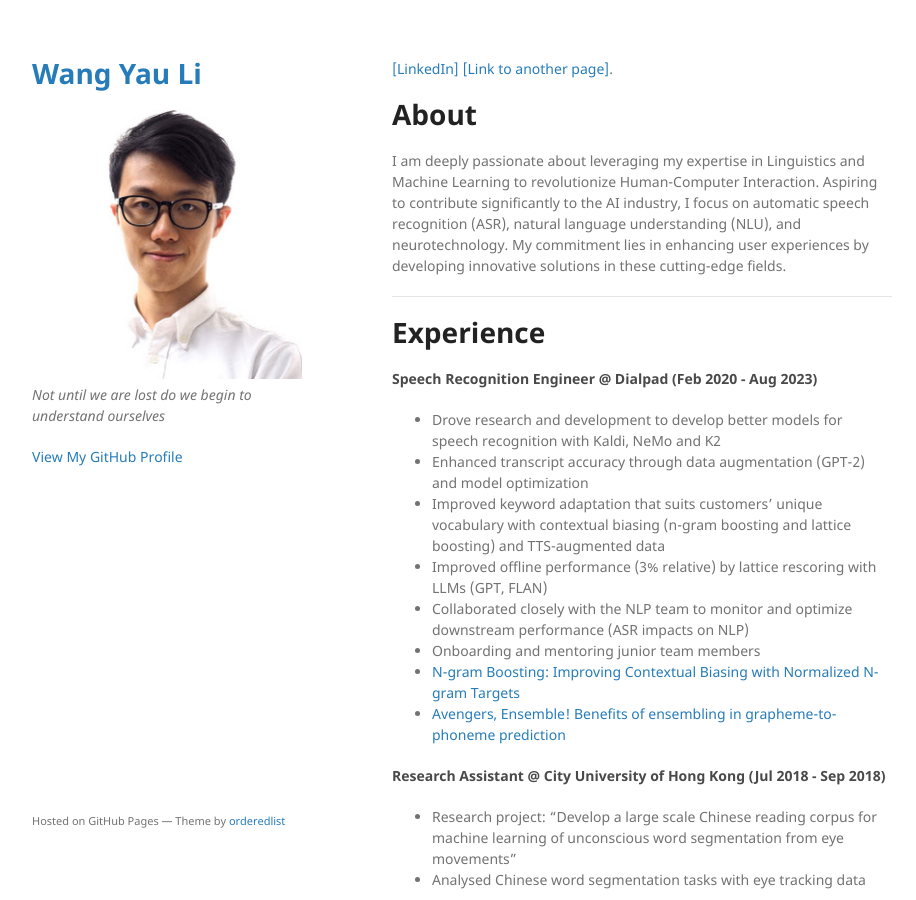
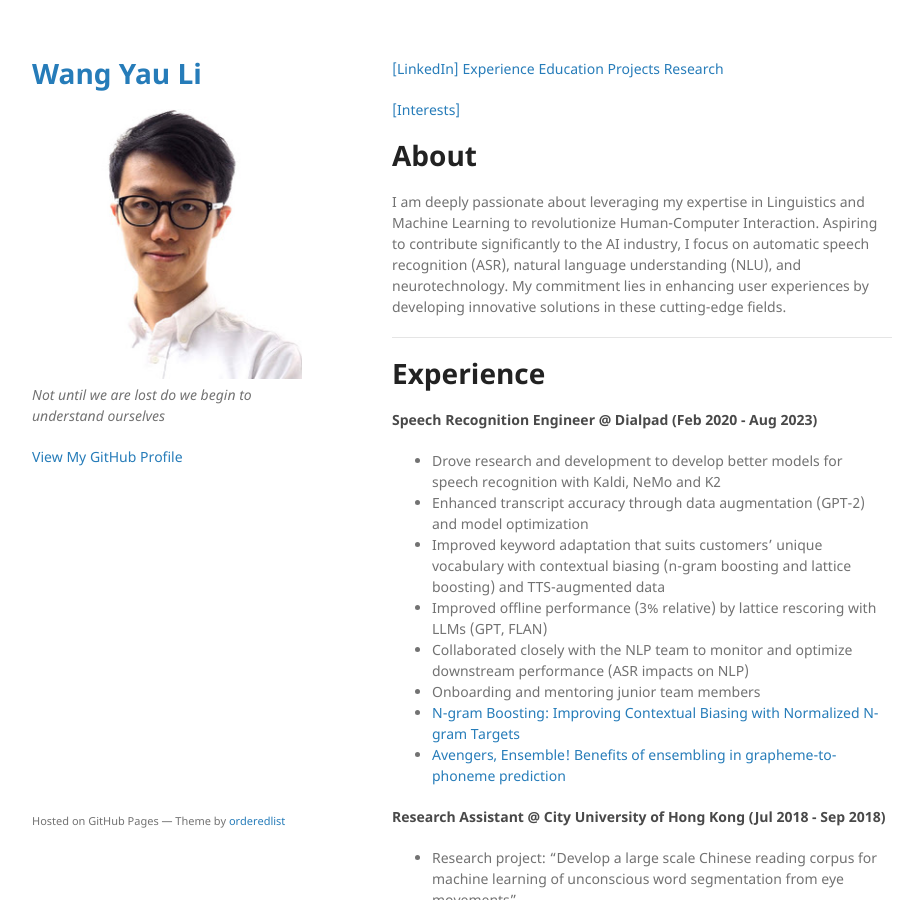
Before and after one commit to kennethli319/kennethli319.github.io, a Jekyll site: the page built from index.md, in a window 1280 px wide and 900 px high. Shown: the whole window, without its empty margins (178-1094 px from the left). Built offline with Jekyll 4.4.1, drawn with Linux system fonts in a browser that asks for light colours.

Commit message:
add style

```diff
--- a/index.md
+++ b/index.md
@@ -3,7 +3,13 @@ layout: default
 ---
 
 [[LinkedIn]](https://www.linkedin.com/in/wang-yau-li/)
-[[Link to another page]](./interests.html).
+[Experience](#Experience)
+[Education](#Education)
+[Projects](#Projects)
+[Research](#Research)
+
+[[Interests]](./interests.html)
+
 
 # About
 
```
